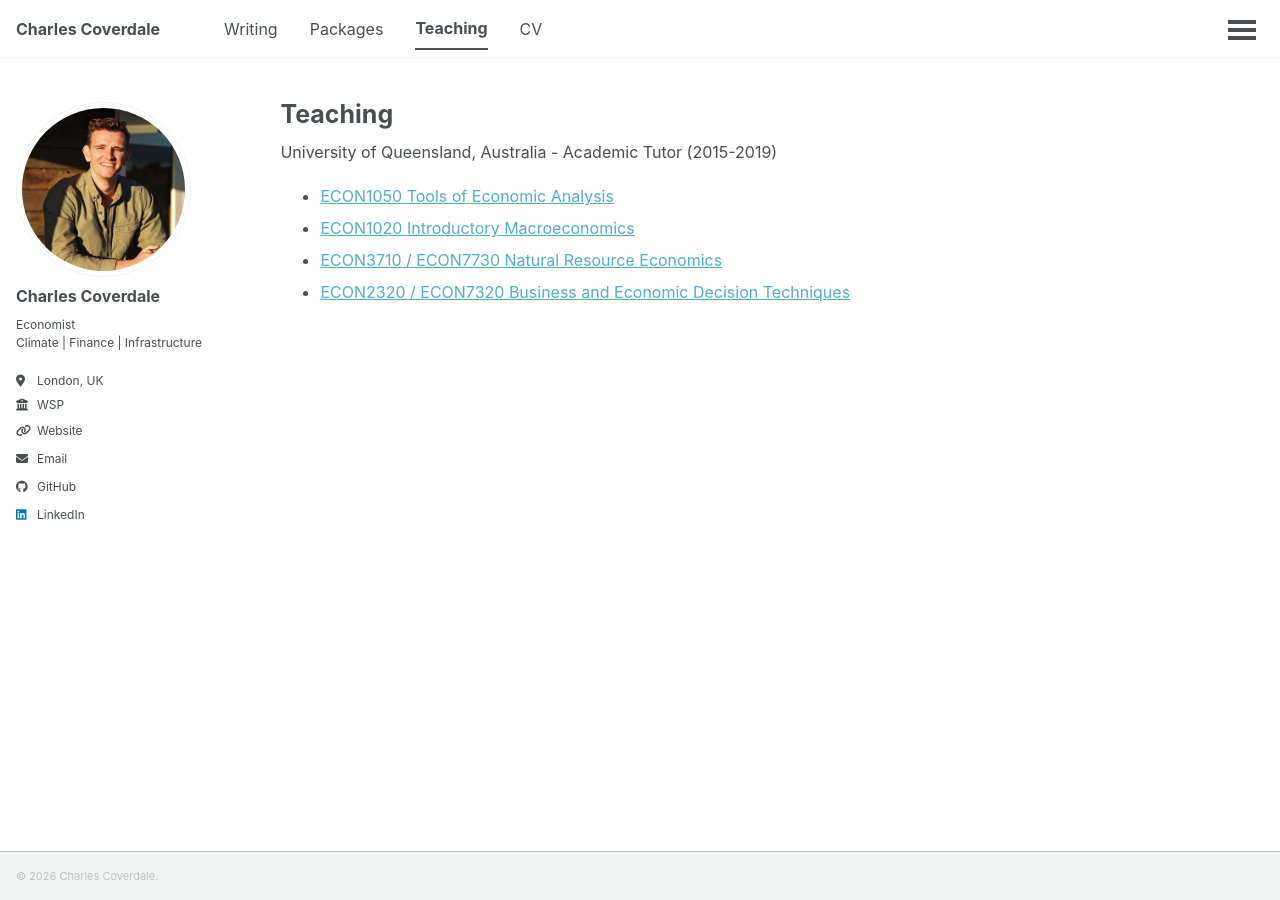
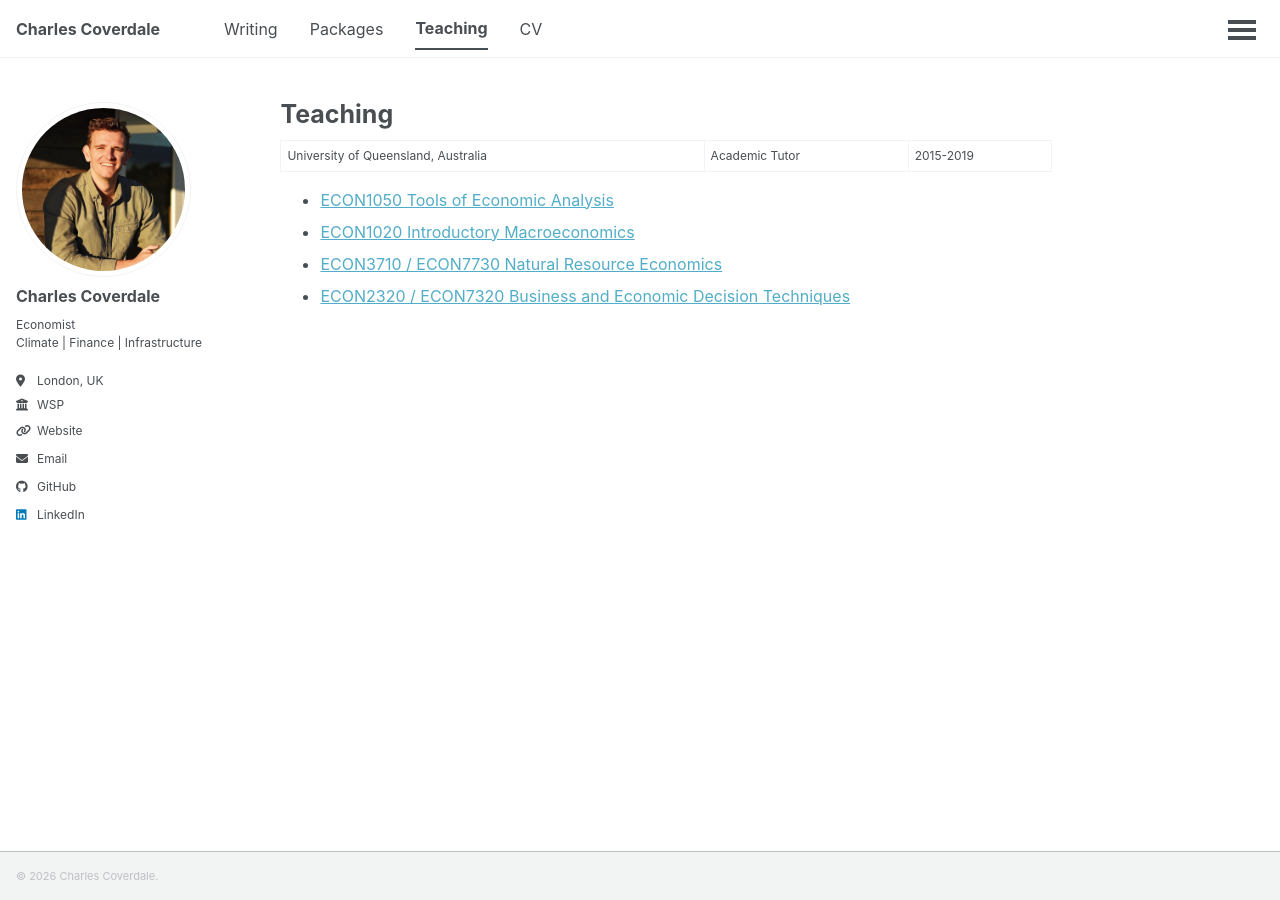
Before and after one commit to charlescoverdale/charlescoverdale.github.io, a Jekyll site: the page built from _pages/teaching.md, in a window 1280 px wide. Built offline with Jekyll 4.4.1, drawn with Linux system fonts in a browser that asks for light colours; a script that is not in the unit is left out.

```diff
--- a/_pages/teaching.md
+++ b/_pages/teaching.md
@@ -5,7 +5,7 @@ permalink: /teaching/
 author_profile: true
 ---
 
-University of Queensland, Australia - Academic Tutor (2015-2019)
+University of Queensland, Australia | Academic Tutor | 2015-2019
 
 - [ECON1050 Tools of Economic Analysis](https://programs-courses.uq.edu.au/course.html?course_code=ECON1050)
 - [ECON1020 Introductory Macroeconomics](https://programs-courses.uq.edu.au/course.html?course_code=ECON1020)
```
